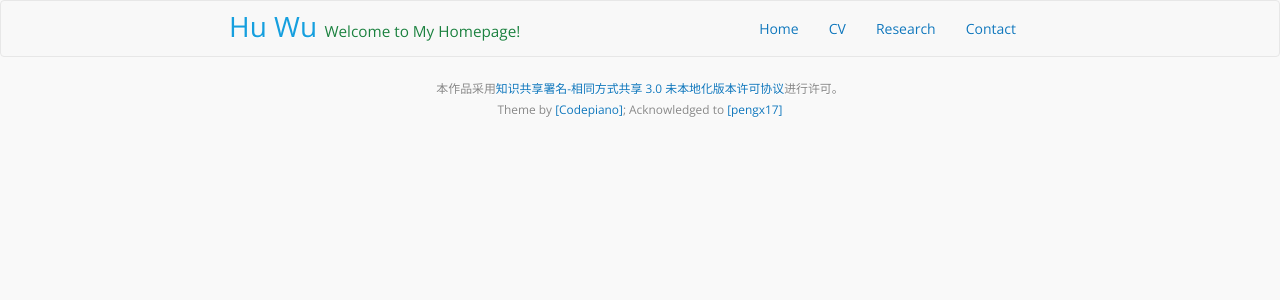
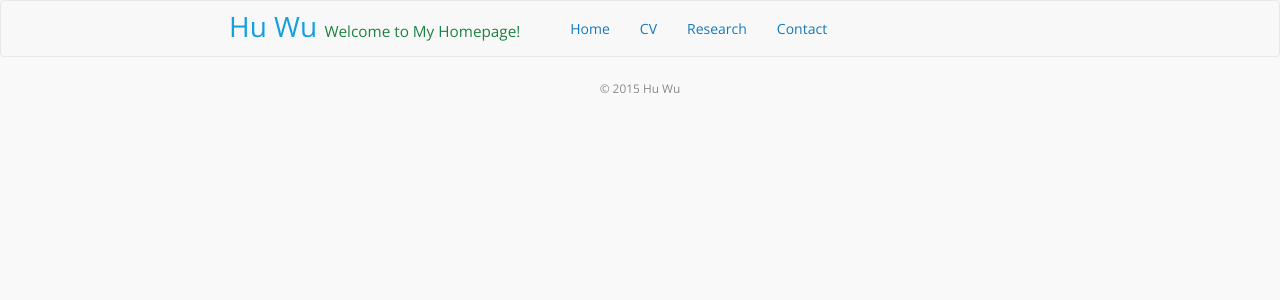
Before and after one commit to DDLearning/homepage, a Jekyll site: the page built from index.html, in a window 1280 px wide. Shown: the top 300 px of the page. Built offline with Jekyll 4.4.1, drawn with Linux system fonts in a browser that asks for light colours; nearby versions of some CDN libraries; the list of posts is cut into pages by our own code.

Commit message:
small updates

```diff
--- a/_layouts/default.html
+++ b/_layouts/default.html
@@ -51,7 +51,7 @@
       <nav class="navbar navbar-default" role="navigation">
         <div class="row container">
           <div class="col-md-8 col-md-offset-2">
-            <a class="navbar-brand" href="http://almatrix.github.io/homepage">
+            <a class="navbar-brand" href="http://wuhu-ife.github.io/homepage">
                 <span class="site-author"> {{ site.author.name }} </span>
                 <small><span class="site-title"> {{ site.title }} </span></small>
             </a>
@@ -70,7 +70,7 @@
       <div class="row bottom">
         <small>
           <div class="col-md-8 text-center col-md-offset-2">
-            本作品采用<a rel="license" href="http://creativecommons.org/licenses/by-sa/3.0/deed.zh">知识共享署名-相同方式共享 3.0 未本地化版本许可协议</a>进行许可。<br/>Theme by <a href="https://github.com/codepiano/codepiano.github.com">[Codepiano]</a>; Acknowledged to <a href="https://github.com/pengx17/pengx17.github.io">[pengx17]</a>
+            &copy; 2015 Hu Wu
           </div>
         </small>
       </div>
--- a/css/style.css
+++ b/css/style.css
@@ -7,7 +7,7 @@
   margin: 30px 0; }
 
 .navbar .nav {
-  float: right; }
+  float: left; }
 
 /* posts index */
 .post > h3.title {
--- a/index.html
+++ b/index.html
@@ -1,5 +1,5 @@
 ---
 layout: index
-title: Enjoy Life | Ming's Blog
+title: Welcome to Hu Wu's Homepage!
 ---
 {% include alm/setup %}
--- a/research.html
+++ b/research.html
@@ -1,5 +1,5 @@
 ---
 layout: page
-title: research
+title: Research
 ---
 {% include alm/setup %}
```
